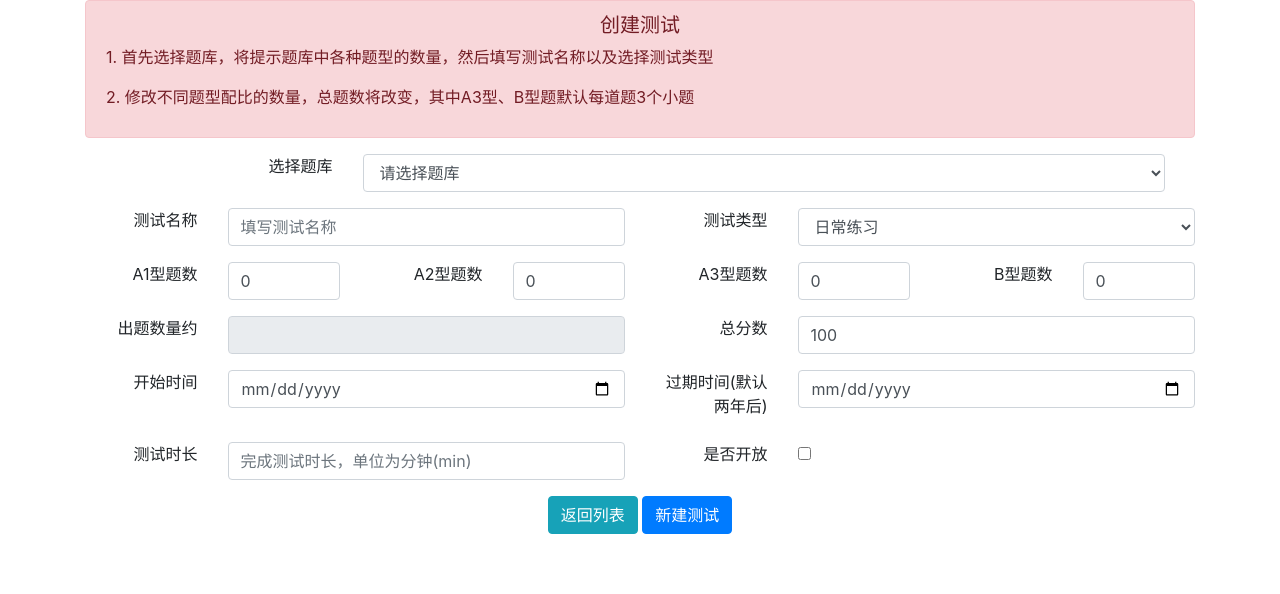
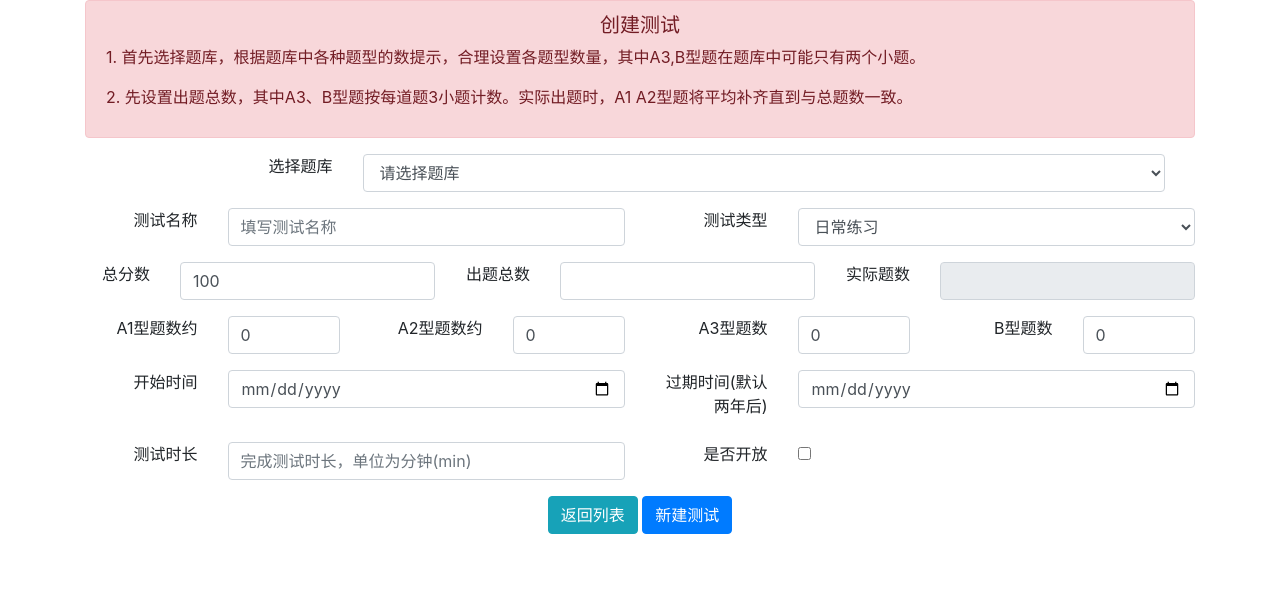
Before and after one commit to huanhuashengling/exam, a Django app: template web/templates/setgames/game.html in a window 1280 px wide. Shown: the part 56-650 px from the top of the page. Run offline with Django 3.2, Linux system fonts and the light colour scheme; the template is opened without the code that fills it, so the values that code supplies are empty; some libraries are stand-ins or nearby versions.

Commit message:
update competition logic and a1 a2 will auto fill the question num to the set question num close some print

```diff
--- a/competition/cop_render.py
+++ b/competition/cop_render.py
@@ -292,7 +292,7 @@ def qa_info_page(request):
     BQuestionArr = []
     selectLabel = ["A", "B", "C", "D", "E", "F", "G", "H", "I"]
     for index, x in enumerate(answerslogrecord):
-        print(x)
+        # print(x)
         questionInfo = x.split("|")[0]
         answerInfo = int(x.split("|")[1])
         questionType = questionInfo.split("_")[0]
--- a/competition/set_render.py
+++ b/competition/set_render.py
@@ -164,7 +164,7 @@ def upload_bank(request):
     parentpath = os.path.join(os.path.dirname(__file__), os.path.pardir)
     # today_bank_repo = os.path.join(os.path.join(parentpath, "backup/"), get_today_string())  # 保存文件目录以当天时间为准
     today_bank_repo = os.path.join(os.path.dirname(os.path.dirname(__file__)), 'backup' + "/" + get_today_string())
-    print(today_bank_repo)
+    # print(today_bank_repo)
     # print(parentpath)
     # print(os.path.join(parentpath, settings.BANK_REPO))
     # return render(request, 'err.html', {"parentpath":  parentpath})
@@ -192,7 +192,7 @@ def upload_bank(request):
 def set_game(request):
     uid = request.GET.get('uid', '')
 
-    print("set_game"+ uid)
+    # print("set_game"+ uid)
     try:
         profile = Profile.objects.get(uid=uid)
     except Profile.DoesNotExist:
--- a/web/templates/setgames/game.html
+++ b/web/templates/setgames/game.html
@@ -9,8 +9,8 @@
 <div class="container">
     <div class="alert alert-danger">
         <h5 class="text-center">创建测试</h5>
-        <p>1. 首先选择题库，将提示题库中各种题型的数量，然后填写测试名称以及选择测试类型</p>
-        <p>2. 修改不同题型配比的数量，总题数将改变，其中A3型、B型题默认每道题3个小题</p>
+        <p>1. 首先选择题库，根据题库中各种题型的数提示，合理设置各题型数量，其中A3,B型题在题库中可能只有两个小题。</p>
+        <p>2. 先设置出题总数，其中A3、B型题按每道题3小题计数。实际出题时，A1 A2型题将平均补齐直到与总题数一致。</p>
     </div>
         <div class="row">
             <div class="form-group col row">
@@ -44,16 +44,38 @@
                 </select>
                 </div>
             </div>
+
         </div>
         <div class="row">
             <div class="form-group col row">
-                <label for="A1ChoiceNum" class="col-sm-6 text-right">A1型题数</label>
+                <label for="totalScore" class="col-sm-3 text-right">总分数</label>
+                <div class="col-sm-9">
+                    <input id="totalScore" type="number" class="form-control" value="100" />
+                </div>
+            </div>
+            <div class="form-group col row">
+                <label for="maxQuestionNum" class="col-sm-3 text-right">出题总数</label>
+                <div class="col-sm-9">
+                    <input id="maxQuestionNum" type="txt" class="form-control" value="" />
+                </div>
+            </div>
+
+            <div class="form-group col row">
+                <label for="questionNum" class="col-sm-3 text-right">实际题数</label>
+                <div class="col-sm-9">
+                    <input id="questionNum" type="txt" class="form-control" value="" readonly="" />
+                </div>
+            </div>
+        </div>
+        <div class="row">
+            <div class="form-group col row">
+                <label for="A1ChoiceNum" class="col-sm-6 text-right">A1型题数约</label>
                 <div class="col-sm-6">
                     <input id="A1ChoiceNum" type="number" class="form-control" value="0" min="0" max="0" />
                 </div>
             </div>
             <div class="form-group col row">
-                <label for="A2ChoiceNum" class="col-sm-6 text-right">A2型题数</label>
+                <label for="A2ChoiceNum" class="col-sm-6 text-right">A2型题数约</label>
                 <div class="col-sm-6">
                     <input id="A2ChoiceNum" type="number" class="form-control" value="0" min="0" max="0" />
                 </div>
@@ -68,20 +90,6 @@
                 <label for="BChoiceNum" class="col-sm-6 text-right">B型题数</label>
                 <div class="col-sm-6">
                     <input id="BChoiceNum" type="number" class="form-control" value="0" min="0" max="0" />
-                </div>
-            </div>
-        </div>
-        <div class="row">
-            <div class="form-group col row">
-                <label for="questionNum" class="col-sm-3 text-right">出题数量约</label>
-                <div class="col-sm-9">
-                    <input id="questionNum" type="txt" class="form-control" value="" readonly="" />
-                </div>
-            </div>
-            <div class="form-group col row">
-                <label for="totalScore" class="col-sm-3 text-right">总分数</label>
-                <div class="col-sm-9">
-                    <input id="totalScore" type="number" class="form-control" value="100" />
                 </div>
             </div>
         </div>
@@ -195,12 +203,18 @@
             }
 
             var sponsorName = $('#sponsorName').val();
-
             var questionNum = $('#questionNum').val();
             if(!questionNum){
                 alert('请设置出题数量');
                 return false;
             }
+
+            var maxQuestionNum = $('#maxQuestionNum').val();
+            if (questionNum != maxQuestionNum) {
+                alert('您设置出题数与实际题数不一致！');
+                return false;
+            }
+
             var totalScore = $('#totalScore').val();
             if(!totalScore) {
                 alert('请设置测试总分');
```
Also changed, not shown: competition/game_views.py (+29 -16 lines), competition/set_views.py (+4 -4 lines).
